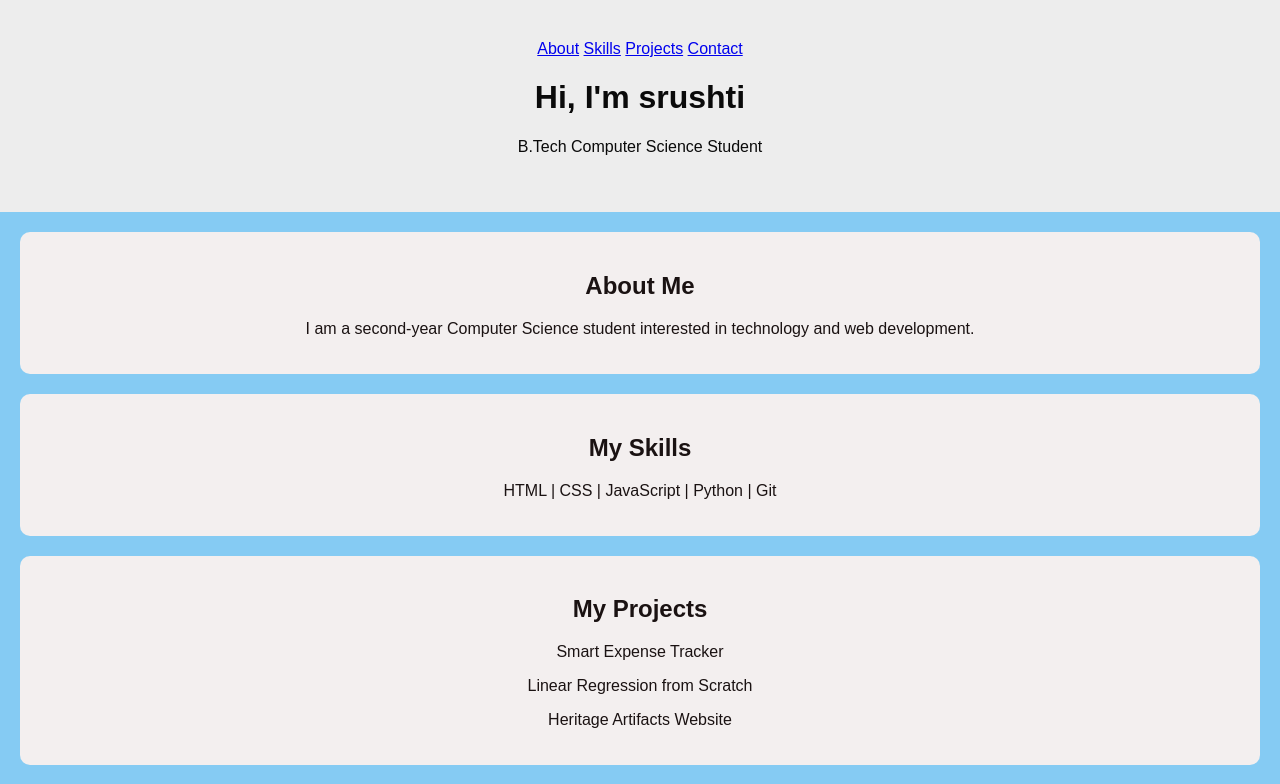
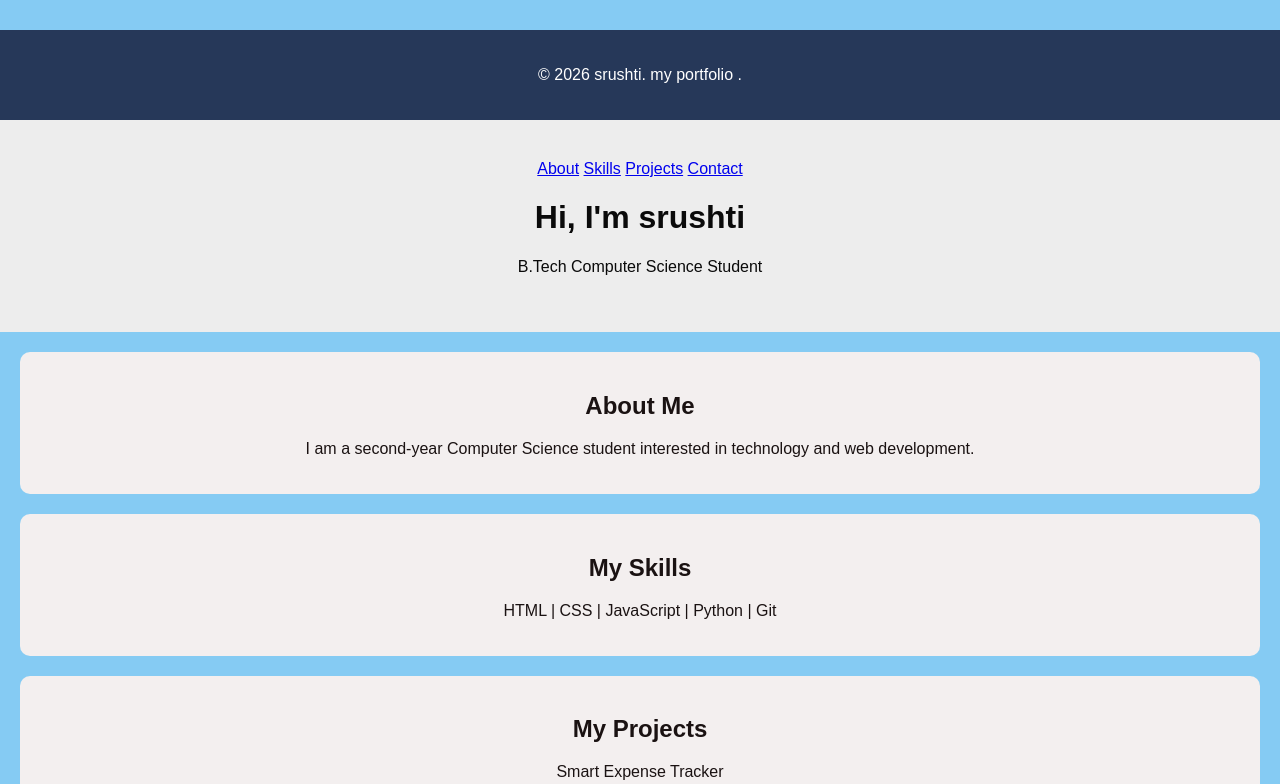
Before and after one commit to srushtisatav07/GitHub-practical-test, a plain HTML site: page index.html in a window 1280 px wide. Shown: the top 784 px of the page. Drawn offline with Linux system fonts and the light colour scheme.

Commit message:
add footer to portfolio

```diff
--- a/index.html
+++ b/index.html
@@ -4,6 +4,9 @@
     <title>My Portfolio</title>
     <link rel="stylesheet" href="style.css">
 </head>
+<footer>
+    <p>&copy; 2026 srushti. my portfolio .</p>
+</footer>
 <body>
 
     <header>
--- a/style.css
+++ b/style.css
@@ -32,3 +32,9 @@ button:hover {
     background: #e659b2;
     transition: 0.3s;
 }
+footer {
+    background: #263859;
+    color: white;
+    padding: 20px;
+    margin-top: 30px;
+}
```
